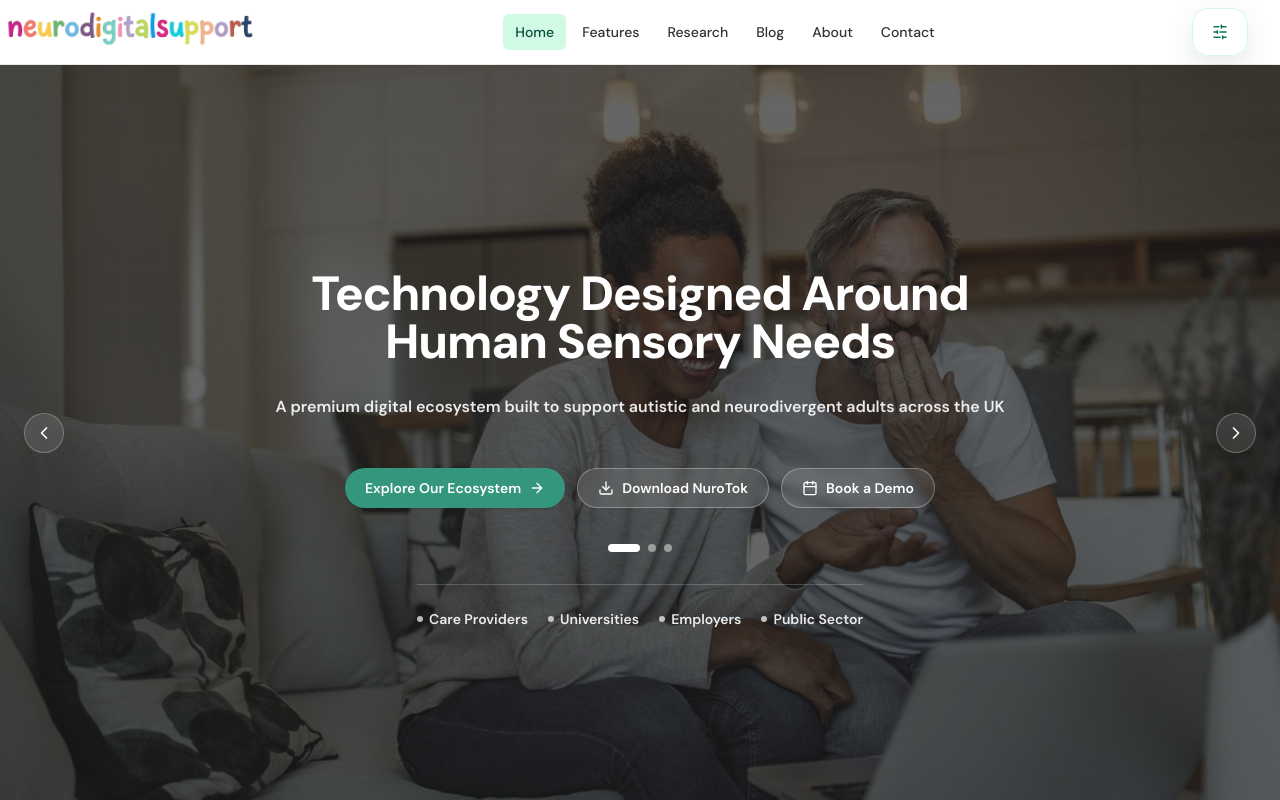
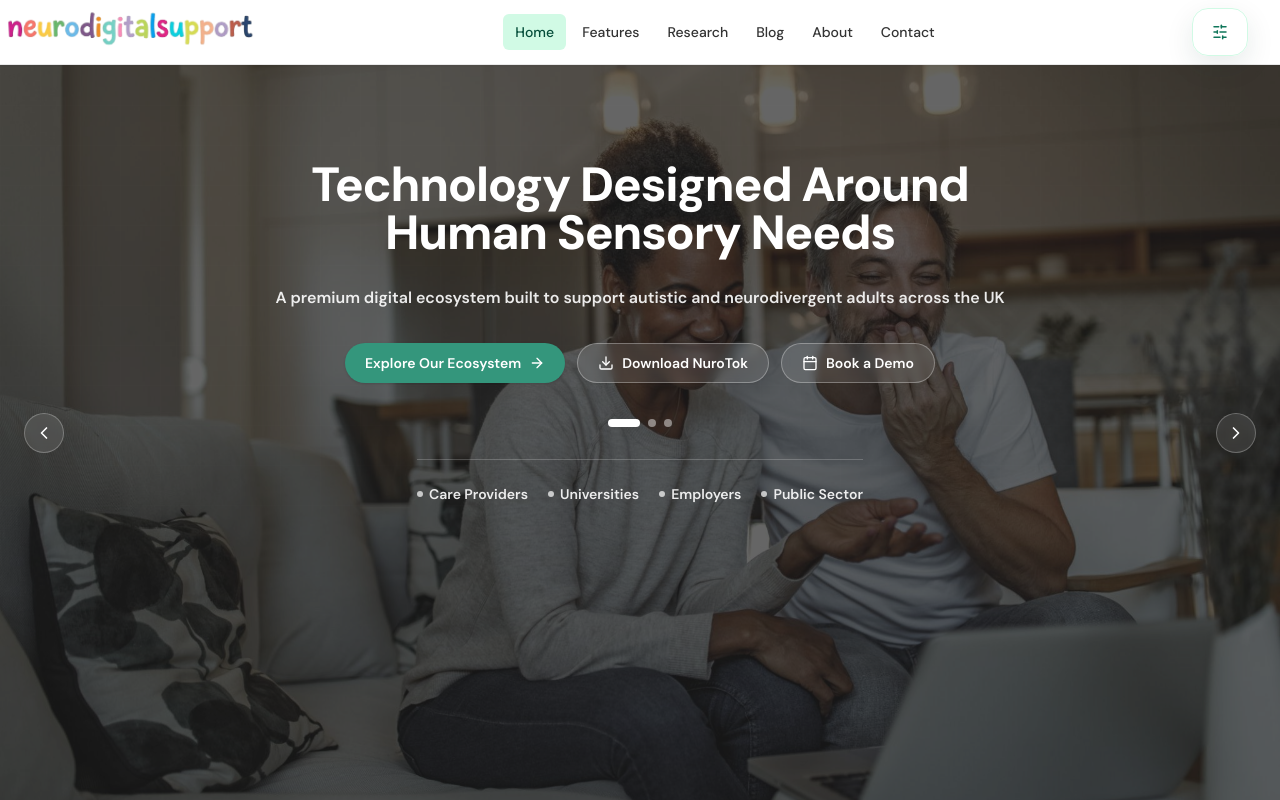
Before and after one commit to alihumdard/neurodigitalsupport, a React (Vite) app in the folder apps/web/: page / in a window 1280 px wide. Shown: the top 800 px of the page. Built offline with nearby package versions, Linux system fonts and the light colour scheme.

Commit message:
changings in HeroSection.jsx and index.css

```diff
--- a/apps/web/src/components/HeroSection.jsx
+++ b/apps/web/src/components/HeroSection.jsx
@@ -1,30 +1,44 @@
-import React, { useCallback, useState } from 'react';
-import { AnimatePresence, motion } from 'framer-motion';
-import { Button } from '@/components/ui/button';
-import { ArrowRight, Download, Brain, Shield, Calendar, ChevronLeft, ChevronRight } from 'lucide-react';
-import { useAccessibility } from '@/hooks/useAccessibility.jsx';
+import React, { useCallback, useState } from "react";
+import { AnimatePresence, motion } from "framer-motion";
+import { Button } from "@/components/ui/button";
+import {
+  ArrowRight,
+  Download,
+  Brain,
+  Shield,
+  Calendar,
+  ChevronLeft,
+  ChevronRight,
+} from "lucide-react";
+import { useAccessibility } from "@/hooks/useAccessibility.jsx";
 
 const slides = [
   {
-    image: '/images/products/homepage.jpeg',
-    imagePosition: 'center 42%',
-    mobilePosition: 'center center',
-    title: 'Technology Designed Around Human Sensory Needs',
-    text: 'A premium digital ecosystem built to support autistic and neurodivergent adults across the UK',
+    image: "/images/products/homepage.jpeg",
+    imagePosition: "center 42%",
+    mobilePosition: "center center",
+    title: "Technology Designed Around Human Sensory Needs",
+    text: "A premium digital ecosystem built to support autistic and neurodivergent adults across the UK",
   },
   {
-    image: '/images/products/2image.jpeg',
-    imagePosition: 'center 48%',
-    mobilePosition: 'center center',
-    title: '',
-    text: 'Through calming tools, safer online spaces, research intelligence, and inclusive support systems',
+    image: "/images/products/2image.jpeg",
+    imagePosition: "center 48%",
+    mobilePosition: "center center",
+    title: (
+      <>
+        Through calming tools, safer online spaces, research intelligence, and
+        inclusive support <br className="hidden sm:block" /> systems
+      </>
+    ),
+    text: "",
   },
   {
-    image: '/images/products/3image.jpeg',
-    imagePosition: 'center center',
-    mobilePosition: 'center center',
-    title: '',
-    text: 'We believe technology should adapt to people, not the other way around',
+    image: "/images/products/3image.jpeg",
+    imagePosition: "center center",
+    mobilePosition: "center center",
+    title:
+      "We believe technology should adapt to people, not the other way around",
+    text: "",
   },
 ];
 
@@ -51,25 +65,27 @@ const HeroSection = () => {
       <AnimatePresence initial={false}>
         <motion.div
           key={currentSlide.image}
-          className="hero-slide-bg absolute inset-0 z-0 h-full w-full bg-no-repeat brightness-[0.84] grayscale-[8%] saturate-[0.9] contrast-[0.98]"
+          className="hero-slide-bg absolute inset-0 z-0 h-full w-full bg-no-repeat bg-center bg-cover sm:bg-center sm:bg-cover brightness-[0.84] grayscale-[8%] saturate-[0.9] contrast-[0.98]"
           style={{
             backgroundImage: `url('${currentSlide.image}')`,
-            '--hero-bg-position': currentSlide.imagePosition,
-            '--hero-mobile-bg-position': currentSlide.mobilePosition,
+            "--hero-bg-position": currentSlide.imagePosition,
+            "--hero-mobile-bg-position": currentSlide.mobilePosition,
           }}
           aria-hidden="true"
-          {...(reducedMotion ? {} : {
+          {...(reducedMotion
+            ? {}
+            : {
                 initial: { opacity: 0 },
                 animate: { opacity: 1 },
                 exit: { opacity: 0 },
-            transition: { duration: 0.9, ease: 'easeInOut' },
+                transition: { duration: 0.9, ease: "easeInOut" },
               })}
         />
       </AnimatePresence>
 
       <div
         className="absolute inset-0 z-0"
-        style={{ backgroundColor: 'rgba(35, 35, 35, 0.62)' }}
+        style={{ backgroundColor: "rgba(35, 35, 35, 0.62)" }}
         aria-hidden="true"
       />
 
@@ -81,19 +97,21 @@ const HeroSection = () => {
             linear-gradient(to right, rgba(255, 255, 255, 0.06) 1px, transparent 1px),
             linear-gradient(to bottom, rgba(255, 255, 255, 0.06) 1px, transparent 1px)
           `,
-          backgroundSize: '40px 40px',
-          maskImage: 'linear-gradient(to bottom, black 50%, transparent 100%)',
-          WebkitMaskImage: 'linear-gradient(to bottom, black 50%, transparent 100%)'
+          backgroundSize: "40px 40px",
+          maskImage: "linear-gradient(to bottom, black 50%, transparent 100%)",
+          WebkitMaskImage:
+            "linear-gradient(to bottom, black 50%, transparent 100%)",
         }}
       />
 
       <div className="relative z-10 container mx-auto px-4 sm:px-6 lg:px-8">
-        <div className="flex min-h-[calc(100svh-4rem)] items-center justify-center py-8 sm:pb-14 sm:pt-24 lg:pb-16 lg:pt-24">
-
+        <div className="flex items-center justify-center py-8 sm:pb-14 sm:pt-24 lg:pb-16 lg:pt-24">
           {/* LEFT — Text content */}
           <motion.div
             className="flex w-full max-w-4xl flex-col items-center justify-center text-center sm:mx-auto sm:space-y-8"
-            {...(reducedMotion ? {} : {
+            {...(reducedMotion
+              ? {}
+              : {
                   initial: { opacity: 0, y: 20 },
                   animate: { opacity: 1, y: 0 },
                   transition: { duration: 0.6, ease: "easeOut" },
@@ -105,20 +123,22 @@ const HeroSection = () => {
                 <motion.div
                   key={activeSlide}
                   className="mx-auto max-w-[19rem] space-y-3 sm:max-w-none sm:space-y-7"
-                  {...(reducedMotion ? {} : {
+                  {...(reducedMotion
+                    ? {}
+                    : {
                         initial: { opacity: 0, y: 12 },
                         animate: { opacity: 1, y: 0 },
                         exit: { opacity: 0, y: -12 },
-                    transition: { duration: 0.45, ease: 'easeOut' },
+                        transition: { duration: 0.45, ease: "easeOut" },
                       })}
                 >
                   {currentSlide.title ? (
                     <>
-                      <h1 className="text-[1.7rem] font-extrabold leading-[1.08] tracking-tight text-white sm:text-4xl sm:leading-[1.15] lg:text-5xl">
+                      <h1 className="text-[1.7rem] font-extrabold leading-[1.08] xl:max-w-auto tracking-tight text-white sm:text-4xl sm:leading-[1.15] lg:text-5xl">
                         {currentSlide.title}
                       </h1>
 
-                      <p className="mx-auto max-w-3xl text-center text-xs font-semibold leading-5 text-white/90 sm:text-base sm:leading-relaxed">
+                      <p className="mx-auto max-w-3xl pt-10 xl:pt-0 text-center text-xs font-semibold leading-5 text-white/90 sm:text-base sm:leading-relaxed">
                         {currentSlide.text}
                       </p>
                     </>
@@ -135,8 +155,10 @@ const HeroSection = () => {
 
             {/* CTA Buttons - Sized down to fit on one line */}
             <motion.div
-              className="mt-4 flex flex-col items-center justify-center gap-2 sm:mt-0 sm:flex-row sm:flex-wrap sm:gap-3 sm:pt-3 lg:pt-4"
-              {...(reducedMotion ? {} : {
+              className="mt-4 flex flex-col items-center justify-center gap-2 sm:mt-0 sm:flex-row sm:flex-wrap sm:gap-3 sm:pt-3 lg:pt-0"
+              {...(reducedMotion
+                ? {}
+                : {
                     initial: { opacity: 0 },
                     animate: { opacity: 1 },
                     transition: { duration: 0.5, delay: 0.2 },
@@ -169,16 +191,21 @@ const HeroSection = () => {
               </Button>
             </motion.div>
 
-            <div className="mt-4 flex items-center justify-center gap-2 sm:mt-0 sm:pt-1" aria-label="Hero slides">
+            <div
+              className="mt-4 flex items-center justify-center gap-2 sm:mt-0 sm:pt-1"
+              aria-label="Hero slides"
+            >
               {slides.map((slide, index) => (
                 <button
                   key={slide.image}
                   type="button"
                   className={`h-2 rounded-full transition-all duration-300 focus-visible:outline-none focus-visible:ring-2 focus-visible:ring-white/80 focus-visible:ring-offset-2 focus-visible:ring-offset-transparent ${
-                    activeSlide === index ? 'w-8 bg-white' : 'w-2 bg-white/45 hover:bg-white/70'
+                    activeSlide === index
+                      ? "w-8 bg-white"
+                      : "w-2 bg-white/45 hover:bg-white/70"
                   }`}
                   aria-label={`Go to slide ${index + 1}`}
-                  aria-current={activeSlide === index ? 'true' : undefined}
+                  aria-current={activeSlide === index ? "true" : undefined}
                   onClick={() => goToSlide(index)}
                 />
               ))}
@@ -187,14 +214,24 @@ const HeroSection = () => {
             {/* Trust strip */}
             <motion.div
               className="mt-4 flex max-w-[19rem] flex-wrap items-center justify-center gap-x-3 gap-y-1.5 border-t border-white/20 pt-4 sm:mt-0 sm:max-w-none sm:gap-x-5 sm:gap-y-2 sm:pt-6"
-              {...(reducedMotion ? {} : {
+              {...(reducedMotion
+                ? {}
+                : {
                     initial: { opacity: 0 },
                     animate: { opacity: 1 },
                     transition: { duration: 0.6, delay: 0.4 },
                   })}
             >
-              {['Care Providers', 'Universities', 'Employers', 'Public Sector'].map((label) => (
-                <span key={label} className="flex items-center gap-1.5 text-[0.7rem] font-semibold text-white/90 sm:text-sm">
+              {[
+                "Care Providers",
+                "Universities",
+                "Employers",
+                "Public Sector",
+              ].map((label) => (
+                <span
+                  key={label}
+                  className="flex items-center gap-1.5 text-[0.7rem] font-semibold text-white/90 sm:text-sm"
+                >
                   <span className="inline-block h-1.5 w-1.5 rounded-full bg-white/70" />
                   {label}
                 </span>
@@ -206,7 +243,6 @@ const HeroSection = () => {
           <div className="hidden">
             {/* Main Premium Card */}
             <div className="relative w-full max-w-md rounded-3xl overflow-hidden bg-background/60 backdrop-blur-xl border border-border shadow-2xl">
-
               {/* Card header bar */}
               <div className="px-6 py-4 flex items-center justify-between bg-muted/40 border-b border-border/50">
                 <span className="text-sm font-semibold tracking-wide text-primary">
@@ -222,12 +258,14 @@ const HeroSection = () => {
               {/* Mini stats row - Glass styling */}
               <div className="mx-6 my-6 rounded-2xl px-5 py-4 grid grid-cols-3 divide-x divide-border/50 bg-muted/30 backdrop-blur-md border border-border/40">
                 {[
-                  { label: 'Sensory Tools', value: '7+'    },
-                  { label: 'Care Partners', value: '100+'  },
-                  { label: 'Wellbeing',     value: '↑ 94%' },
+                  { label: "Sensory Tools", value: "7+" },
+                  { label: "Care Partners", value: "100+" },
+                  { label: "Wellbeing", value: "↑ 94%" },
                 ].map(({ label, value }) => (
                   <div key={label} className="text-center px-2">
-                    <p className="text-[10px] font-bold text-muted-foreground uppercase tracking-wider mb-1">{label}</p>
+                    <p className="text-[10px] font-bold text-muted-foreground uppercase tracking-wider mb-1">
+                      {label}
+                    </p>
                     <p className="text-lg font-extrabold text-foreground">
                       {value}
                     </p>
@@ -239,7 +277,9 @@ const HeroSection = () => {
             {/* Floating badge: NuroTok (top-left) */}
             <motion.div
               className="absolute -top-4 -left-8 rounded-2xl px-4 py-3 flex items-center gap-3 bg-background/90 backdrop-blur-xl border border-border shadow-xl"
-              {...(reducedMotion ? {} : {
+              {...(reducedMotion
+                ? {}
+                : {
                     initial: { opacity: 0, y: 15 },
                     animate: { opacity: 1, y: 0 },
                     transition: { duration: 0.5, delay: 0.5 },
@@ -249,15 +289,21 @@ const HeroSection = () => {
                 <Brain className="w-5 h-5" aria-hidden="true" />
               </div>
               <div>
-                <p className="text-sm font-bold text-foreground leading-none mb-1">NuroTok</p>
-                <p className="text-[11px] font-medium text-muted-foreground leading-none">Sensory regulation</p>
+                <p className="text-sm font-bold text-foreground leading-none mb-1">
+                  NuroTok
+                </p>
+                <p className="text-[11px] font-medium text-muted-foreground leading-none">
+                  Sensory regulation
+                </p>
               </div>
             </motion.div>
 
             {/* Floating badge: AltiTok (bottom-right) */}
             <motion.div
               className="absolute -bottom-4 -right-8 rounded-2xl px-4 py-3 flex items-center gap-3 bg-background/90 backdrop-blur-xl border border-border shadow-xl"
-              {...(reducedMotion ? {} : {
+              {...(reducedMotion
+                ? {}
+                : {
                     initial: { opacity: 0, y: 15 },
                     animate: { opacity: 1, y: 0 },
                     transition: { duration: 0.5, delay: 0.65 },
@@ -267,12 +313,15 @@ const HeroSection = () => {
                 <Shield className="w-5 h-5" aria-hidden="true" />
               </div>
               <div>
-                <p className="text-sm font-bold text-foreground leading-none mb-1">AltiTok</p>
-                <p className="text-[11px] font-medium text-muted-foreground leading-none">Safe social platform</p>
+                <p className="text-sm font-bold text-foreground leading-none mb-1">
+                  AltiTok
+                </p>
+                <p className="text-[11px] font-medium text-muted-foreground leading-none">
+                  Safe social platform
+                </p>
               </div>
             </motion.div>
           </div>
-
         </div>
       </div>
 
```
Also changed, not shown: apps/web/src/index.css (+33 -6 lines), 1 other file (tests, documents, lock files or other folders). Lines whose indentation alone changed are shown as unchanged.
